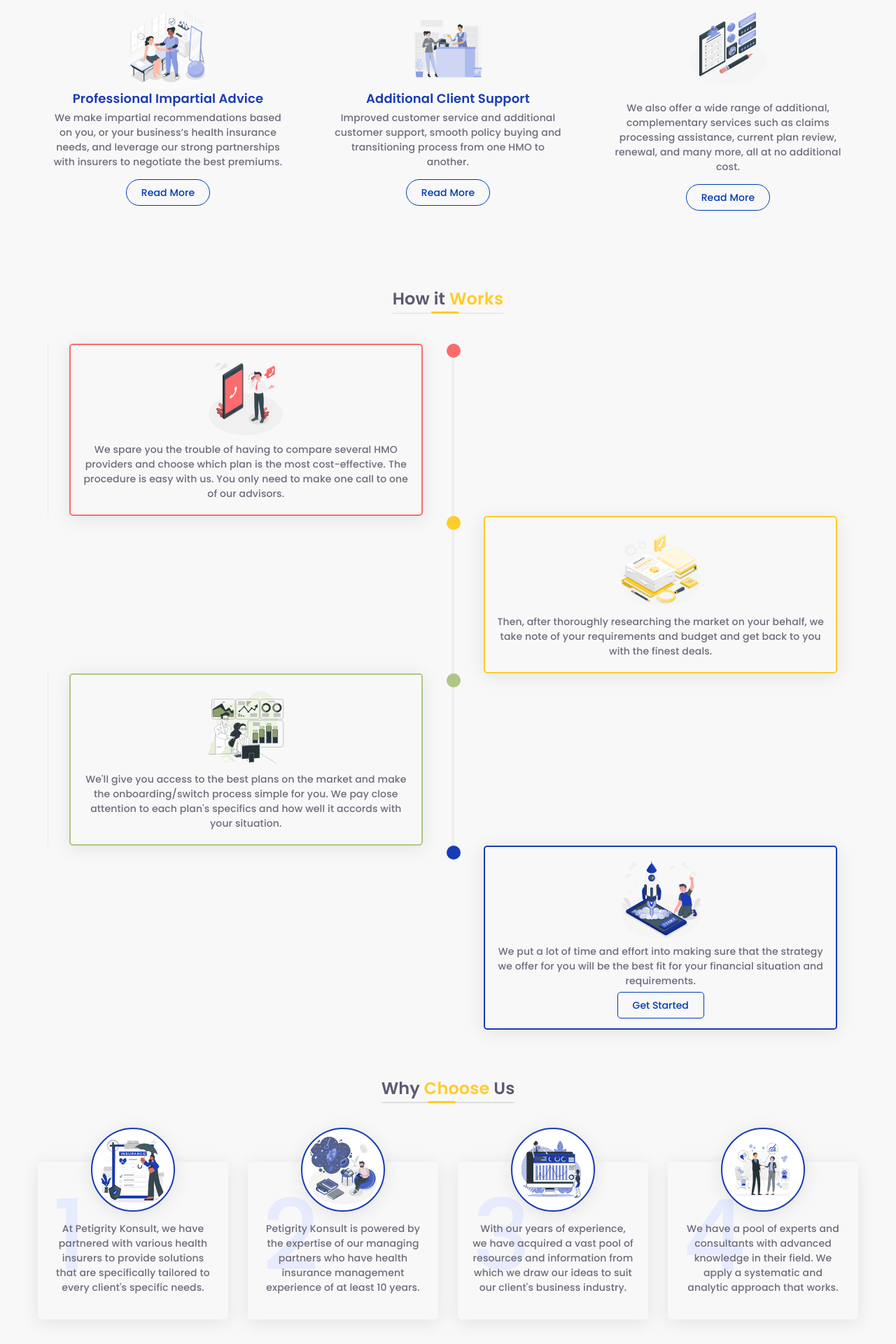
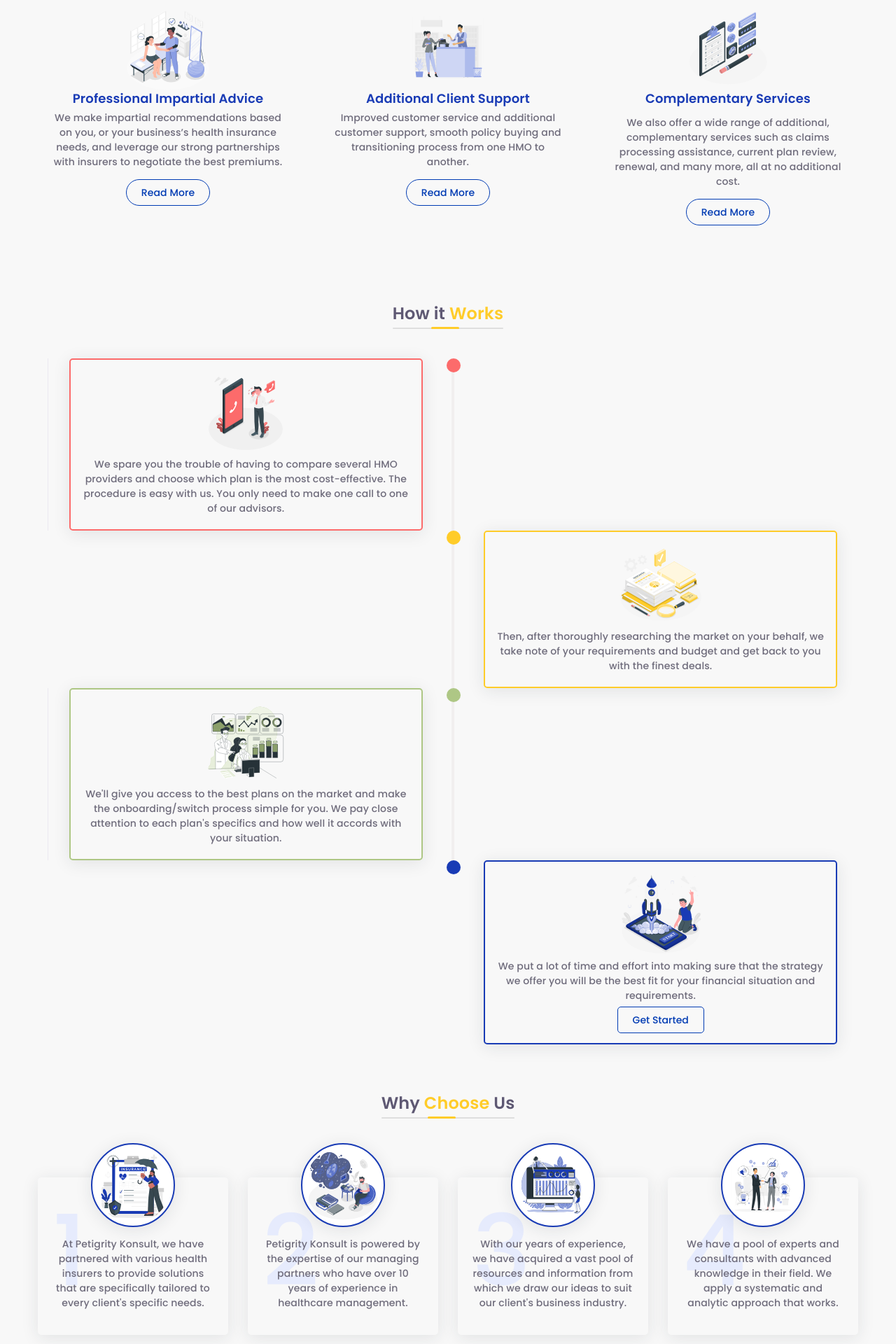
Before and after one commit to Abiodun-Samuel/petigrity-frontend, a Vue app: page / in a window 1280 px wide. Shown: the part 1580-3500 px from the top of the page at 70% size. Built offline with nearby package versions, Linux system fonts and the light colour scheme; no server answers; what secure-ls would draw is missing.

Commit message:
edit subheader design

```diff
--- a/src/App.vue
+++ b/src/App.vue
@@ -17,7 +17,6 @@
 
   --shadow-1: 0px 2px 15px rgba(0, 0, 0, 0.1);
   --shadow-2: 5px 5px 11px #ebebeb, -5px -5px 11px #fff;
-  --shadow-3: 20px 38px 34px -26px hsla(0, 0%, 0%, 0.2);
 }
 
 button:disabled,
--- a/src/components/home/HowitworksSection.vue
+++ b/src/components/home/HowitworksSection.vue
@@ -66,7 +66,7 @@
                   />
                   <p>
                     We put a lot of time and effort into making sure that the
-                    strategy we offer for you will be the best fit for your
+                    strategy we offer you will be the best fit for your
                     financial situation and requirements.
                   </p>
                   <button class="btn btn-outline-primary">Get Started</button>
--- a/src/components/home/PatronageSection.vue
+++ b/src/components/home/PatronageSection.vue
@@ -60,8 +60,8 @@
               />
               <p class="mt-1">
                 Petigrity Konsult is powered by the expertise of our managing
-                partners who have health insurance management experience of at
-                least 10 years.
+                partners who have over 10 years of experience in healthcare
+                management.
               </p>
             </div>
           </div>
--- a/src/components/home/ServicesSection.vue
+++ b/src/components/home/ServicesSection.vue
@@ -76,6 +76,7 @@
               alt="service section icon"
               class=""
             />
+            <h4 class="fw-bolder text-primary">Complementary Services</h4>
             <p class="my-1">
               We also offer a wide range of additional, complementary services
               such as claims processing assistance, current plan review,
@@ -90,17 +91,6 @@
             </div>
           </div>
         </div>
-        <!-- <div
-          data-aos="fade-up"
-          data-aos-delay="200"
-          class="col-lg-4 col-md-6 my-2 d-flex align-items-stretch"
-        >
-          <div class="service__btn rounded  w-100 p-2">
-            <router-link class="btn btn-lg btn-primary rounded-pill" :to="{}"
-              >Read More</router-link
-            >
-          </div>
-        </div> -->
       </div>
     </div>
   </section>
@@ -118,4 +108,13 @@ import SubHeader from "@/components/home/SubHeader.vue";
 .service__box {
   position: relative;
 }
+.service__details {
+  transition: 500ms;
+}
+.service__details:hover {
+  box-shadow: var(--shadow-1);
+  background: radial-gradient(at top left, #fff6fd, transparent),
+    radial-gradient(at top right, #edf0ff, transparent),
+    radial-gradient(at bottom left, #ffecec, transparent);
+}
 </style>
--- a/src/main.js
+++ b/src/main.js
@@ -12,7 +12,7 @@ import "aos/dist/aos.css";
 
 import "bootstrap/dist/js/bootstrap.js";
 
-AOS.init({ duration: 500, mirror: true });
+AOS.init({ duration: 400, mirror: true });
 
 const app = createApp(App)
   .use(store)
```
